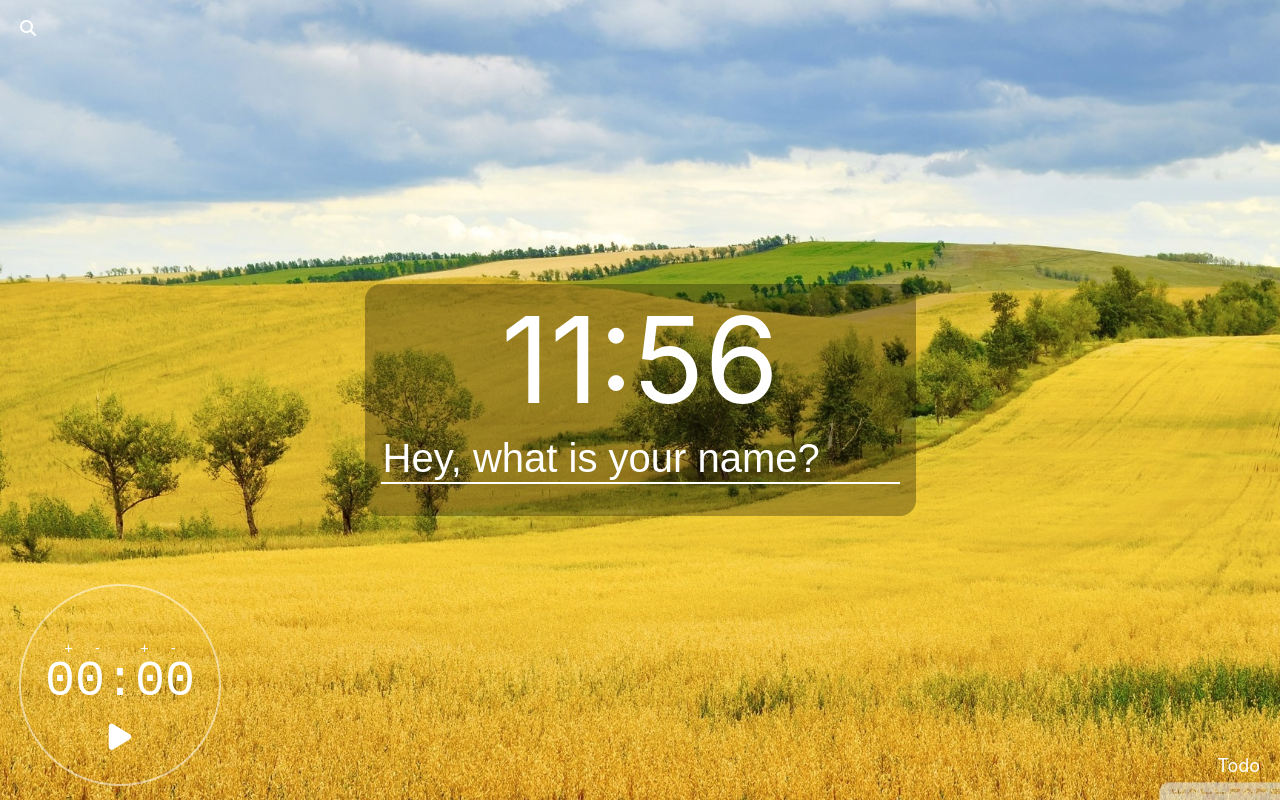
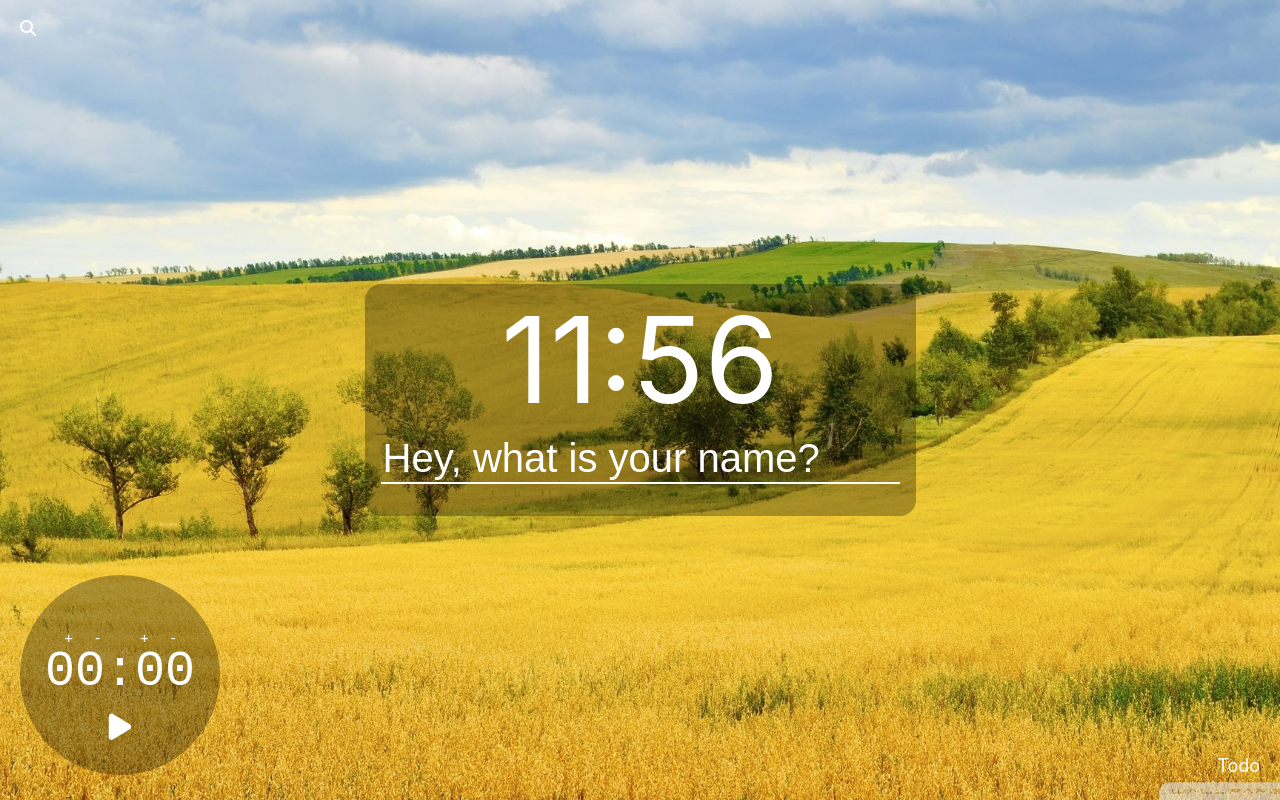
Before and after one commit to nimbledodo/nimbledodo.github.io, a plain HTML site: page index.html in a window 1280 px wide. Drawn offline with nearby package versions, Linux system fonts and the light colour scheme; some icons are missing.

Commit message:
DONE!!!!
Signed-off-by: Jeehyang Huh <jeehyang.huh@gmail.com>

```diff
--- a/css/styles.css
+++ b/css/styles.css
@@ -194,7 +194,7 @@ li {
   grid-row: 2 / span 2;
   align-self: end;
   margin-left: 20px;
-  margin-bottom: 15px;
+  margin-bottom: 25px;
   position: relative;
 }
 #timer {
--- a/js/timer.js
+++ b/js/timer.js
@@ -86,16 +86,14 @@ function drawArc(rate, color) {
   ctx.strokeStyle = color;
   ctx.lineWidth = 3;
   ctx.stroke();
-  //ctx.closePath();
 }
 
 function drawBaseCircle() {
   ctx.clearRect(0, 0, canvas.width, canvas.height);
   ctx.beginPath();
   ctx.arc(105, 105, 100, -Math.PI, 2 * Math.PI, false);
-  ctx.strokeStyle = "rgba(255, 255, 255, 0.5)";
-  ctx.lineWidth = 2;
-  ctx.stroke();
+  ctx.fillStyle = "rgba(0, 0, 0, 0.3)";
+  ctx.fill();
   ctx.closePath();
 }
 
```
